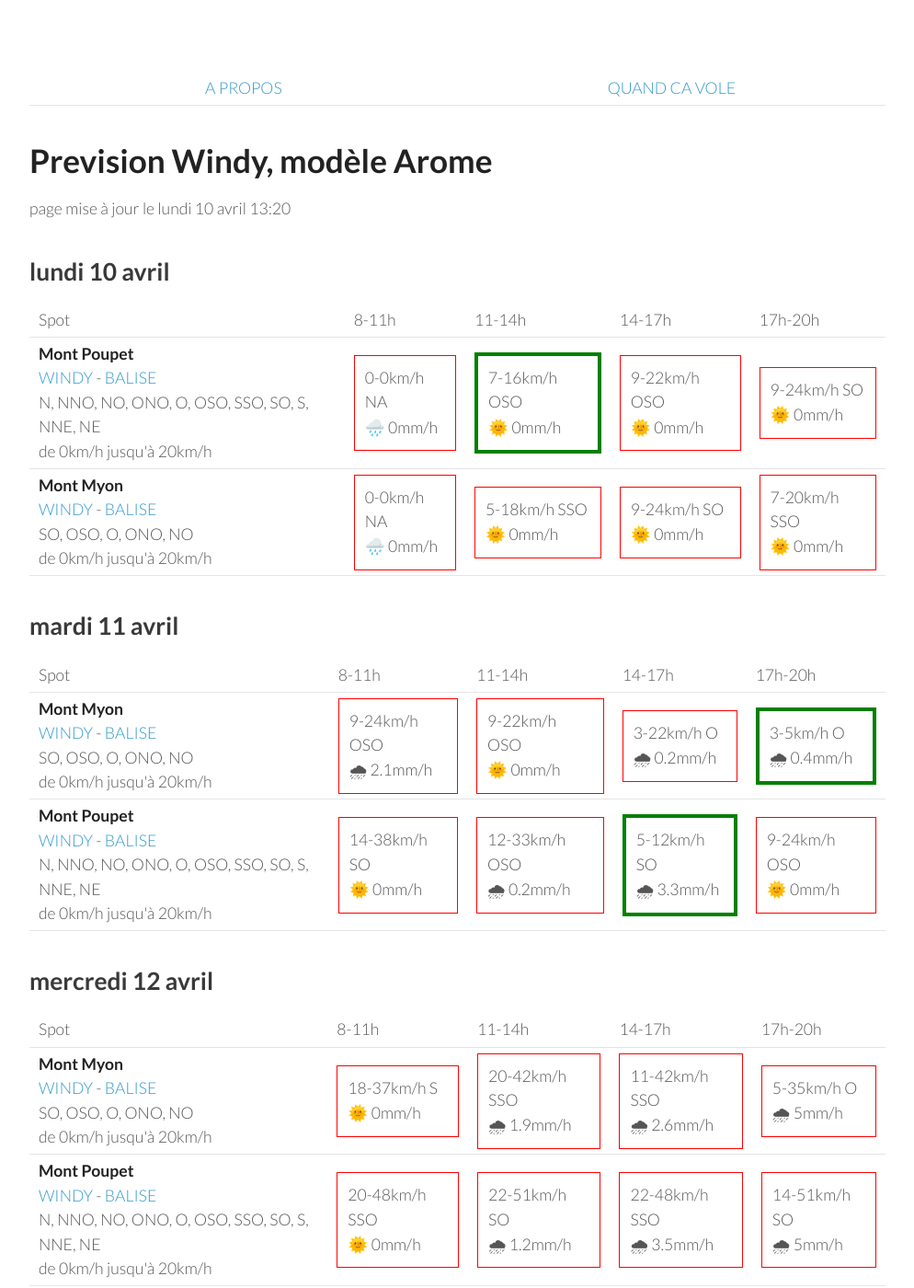
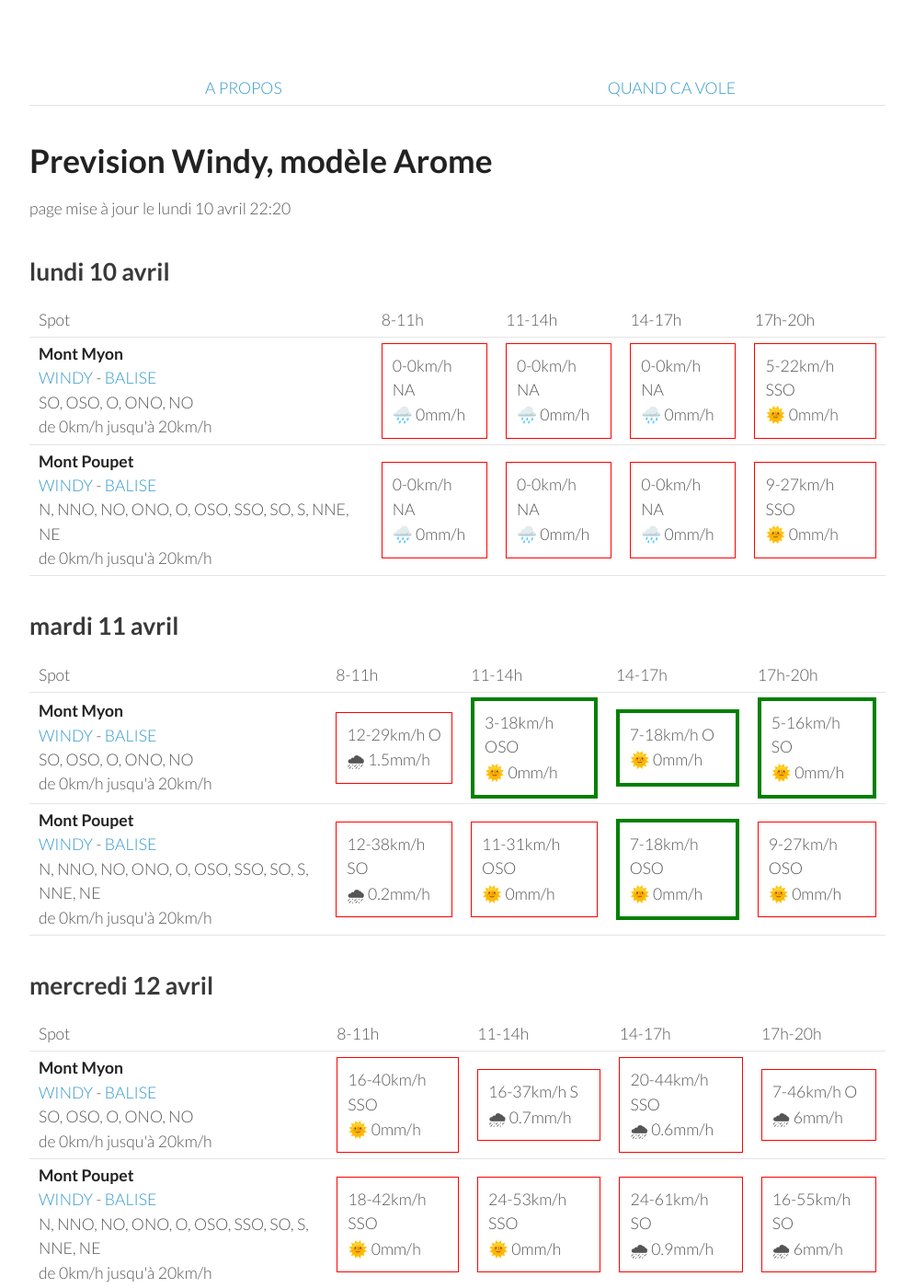
Before and after one commit to parapente-dans-le-nord/parapente-dans-le-nord.github.io, a Jekyll site: the page built from jura.markdown, in a window 1280 px wide and 1400 px high. Shown: the whole window at 92% size, without its empty margins (26-1020 px from the left). Built offline with Jekyll 4.4.1, drawn with Linux system fonts in a browser that asks for light colours; some of the changed text lies outside the part shown.

Commit message:
update index.markdown

```diff
--- a/jura.markdown
+++ b/jura.markdown
@@ -7,7 +7,7 @@ title:  "Tous les spots"
 {: .links}
 
 # Prevision Windy, modèle Arome
-page mise à jour le lundi 10 avril 13:20
+page mise à jour le lundi 10 avril 22:20
 
 ## lundi 10 avril
 
@@ -22,21 +22,21 @@ page mise à jour le lundi 10 avril 13:20
       <td>17h-20h</td>
     </tr>
 <tr>
+        <td><strong>Mont Myon</strong><br><a href="https://windy.com/46.331/5.397?45.898,5.394,8,m:eWoagj8">WINDY</a> - <span class=""><a href="http://www.balisemeteo.com/balise.php?idBalise=70">BALISE</a> </span><br> <span class="vent-favorable">SO, OSO, O, ONO, NO</span><br><span class="force-vent">de 0km/h jusqu'à 20km/h</span> </td>
+
+            <td><div class="not-flyable"><p>0-0km/h NA</p><p>🌧️ 0mm/h</p></div></td>
+            <td><div class="not-flyable"><p>0-0km/h NA</p><p>🌧️ 0mm/h</p></div></td>
+            <td><div class="not-flyable"><p>0-0km/h NA</p><p>🌧️ 0mm/h</p></div></td>
+            <td><div class="not-flyable"><p>5-22km/h SSO</p><p>🌞 0mm/h</p></div></td>
+
+    </tr>
+<tr>
         <td><strong>Mont Poupet</strong><br><a href="https://windy.com/46.970/5.876?46.541,5.876,8">WINDY</a> - <span class=""><a href="http://www.balisemeteo.com/balise.php?idBalise=92">BALISE</a> </span><br> <span class="vent-favorable">N, NNO, NO, ONO, O, OSO, SSO, SO, S, NNE, NE</span><br><span class="force-vent">de 0km/h jusqu'à 20km/h</span> </td>
 
             <td><div class="not-flyable"><p>0-0km/h NA</p><p>🌧️ 0mm/h</p></div></td>
-            <td><div class="flyable"><p>7-16km/h OSO</p><p>🌞 0mm/h</p></div></td>
-            <td><div class="not-flyable"><p>9-22km/h OSO</p><p>🌞 0mm/h</p></div></td>
-            <td><div class="not-flyable"><p>9-24km/h SO</p><p>🌞 0mm/h</p></div></td>
-
-    </tr>
-<tr>
-        <td><strong>Mont Myon</strong><br><a href="https://windy.com/46.331/5.397?45.898,5.394,8,m:eWoagj8">WINDY</a> - <span class=""><a href="http://www.balisemeteo.com/balise.php?idBalise=70">BALISE</a> </span><br> <span class="vent-favorable">SO, OSO, O, ONO, NO</span><br><span class="force-vent">de 0km/h jusqu'à 20km/h</span> </td>
-
             <td><div class="not-flyable"><p>0-0km/h NA</p><p>🌧️ 0mm/h</p></div></td>
-            <td><div class="not-flyable"><p>5-18km/h SSO</p><p>🌞 0mm/h</p></div></td>
-            <td><div class="not-flyable"><p>9-24km/h SO</p><p>🌞 0mm/h</p></div></td>
-            <td><div class="not-flyable"><p>7-20km/h SSO</p><p>🌞 0mm/h</p></div></td>
+            <td><div class="not-flyable"><p>0-0km/h NA</p><p>🌧️ 0mm/h</p></div></td>
+            <td><div class="not-flyable"><p>9-27km/h SSO</p><p>🌞 0mm/h</p></div></td>
 
     </tr>
 
@@ -58,20 +58,20 @@ page mise à jour le lundi 10 avril 13:20
 <tr>
         <td><strong>Mont Myon</strong><br><a href="https://windy.com/46.331/5.397?45.898,5.394,8,m:eWoagj8">WINDY</a> - <span class=""><a href="http://www.balisemeteo.com/balise.php?idBalise=70">BALISE</a> </span><br> <span class="vent-favorable">SO, OSO, O, ONO, NO</span><br><span class="force-vent">de 0km/h jusqu'à 20km/h</span> </td>
 
-            <td><div class="not-flyable"><p>9-24km/h OSO</p><p>🌧 2.1mm/h</p></div></td>
-            <td><div class="not-flyable"><p>9-22km/h OSO</p><p>🌞 0mm/h</p></div></td>
-            <td><div class="not-flyable"><p>3-22km/h O</p><p>🌧 0.2mm/h</p></div></td>
-            <td><div class="flyable"><p>3-5km/h O</p><p>🌧 0.4mm/h</p></div></td>
+            <td><div class="not-flyable"><p>12-29km/h O</p><p>🌧 1.5mm/h</p></div></td>
+            <td><div class="flyable"><p>3-18km/h OSO</p><p>🌞 0mm/h</p></div></td>
+            <td><div class="flyable"><p>7-18km/h O</p><p>🌞 0mm/h</p></div></td>
+            <td><div class="flyable"><p>5-16km/h SO</p><p>🌞 0mm/h</p></div></td>
 
 
     </tr>
 <tr>
         <td><strong>Mont Poupet</strong><br><a href="https://windy.com/46.970/5.876?46.541,5.876,8">WINDY</a> - <span class=""><a href="http://www.balisemeteo.com/balise.php?idBalise=92">BALISE</a> </span><br> <span class="vent-favorable">N, NNO, NO, ONO, O, OSO, SSO, SO, S, NNE, NE</span><br><span class="force-vent">de 0km/h jusqu'à 20km/h</span> </td>
 
-            <td><div class="not-flyable"><p>14-38km/h SO</p><p>🌞 0mm/h</p></div></td>
-            <td><div class="not-flyable"><p>12-33km/h OSO</p><p>🌧 0.2mm/h</p></div></td>
-            <td><div class="flyable"><p>5-12km/h SO</p><p>🌧 3.3mm/h</p></div></td>
-            <td><div class="not-flyable"><p>9-24km/h OSO</p><p>🌞 0mm/h</p></div></td>
+            <td><div class="not-flyable"><p>12-38km/h SO</p><p>🌧 0.2mm/h</p></div></td>
+            <td><div class="not-flyable"><p>11-31km/h OSO</p><p>🌞 0mm/h</p></div></td>
+            <td><div class="flyable"><p>7-18km/h OSO</p><p>🌞 0mm/h</p></div></td>
+            <td><div class="not-flyable"><p>9-27km/h OSO</p><p>🌞 0mm/h</p></div></td>
 
 
     </tr>
@@ -94,20 +94,20 @@ page mise à jour le lundi 10 avril 13:20
 <tr>
         <td><strong>Mont Myon</strong><br><a href="https://windy.com/46.331/5.397?45.898,5.394,8,m:eWoagj8">WINDY</a> - <span class=""><a href="http://www.balisemeteo.com/balise.php?idBalise=70">BALISE</a> </span><br> <span class="vent-favorable">SO, OSO, O, ONO, NO</span><br><span class="force-vent">de 0km/h jusqu'à 20km/h</span> </td>
 
-            <td><div class="not-flyable"><p>18-37km/h S</p><p>🌞 0mm/h</p></div></td>
-            <td><div class="not-flyable"><p>20-42km/h SSO</p><p>🌧 1.9mm/h</p></div></td>
-            <td><div class="not-flyable"><p>11-42km/h SSO</p><p>🌧 2.6mm/h</p></div></td>
-            <td><div class="not-flyable"><p>5-35km/h O</p><p>🌧 5mm/h</p></div></td>
+            <td><div class="not-flyable"><p>16-40km/h SSO</p><p>🌞 0mm/h</p></div></td>
+            <td><div class="not-flyable"><p>16-37km/h S</p><p>🌧 0.7mm/h</p></div></td>
+            <td><div class="not-flyable"><p>20-44km/h SSO</p><p>🌧 0.6mm/h</p></div></td>
+            <td><div class="not-flyable"><p>7-46km/h O</p><p>🌧 6mm/h</p></div></td>
 
 
     </tr>
 <tr>
         <td><strong>Mont Poupet</strong><br><a href="https://windy.com/46.970/5.876?46.541,5.876,8">WINDY</a> - <span class=""><a href="http://www.balisemeteo.com/balise.php?idBalise=92">BALISE</a> </span><br> <span class="vent-favorable">N, NNO, NO, ONO, O, OSO, SSO, SO, S, NNE, NE</span><br><span class="force-vent">de 0km/h jusqu'à 20km/h</span> </td>
 
-            <td><div class="not-flyable"><p>20-48km/h SSO</p><p>🌞 0mm/h</p></div></td>
-            <td><div class="not-flyable"><p>22-51km/h SO</p><p>🌧 1.2mm/h</p></div></td>
-            <td><div class="not-flyable"><p>22-48km/h SSO</p><p>🌧 3.5mm/h</p></div></td>
-            <td><div class="not-flyable"><p>14-51km/h SO</p><p>🌧 5mm/h</p></div></td>
+            <td><div class="not-flyable"><p>18-42km/h SSO</p><p>🌞 0mm/h</p></div></td>
+            <td><div class="not-flyable"><p>24-53km/h SSO</p><p>🌞 0mm/h</p></div></td>
+            <td><div class="not-flyable"><p>24-61km/h SO</p><p>🌧 0.9mm/h</p></div></td>
+            <td><div class="not-flyable"><p>16-55km/h SO</p><p>🌧 6mm/h</p></div></td>
 
 
     </tr>
@@ -130,20 +130,20 @@ page mise à jour le lundi 10 avril 13:20
 <tr>
         <td><strong>Mont Myon</strong><br><a href="https://windy.com/46.331/5.397?45.898,5.394,8,m:eWoagj8">WINDY</a> - <span class=""><a href="http://www.balisemeteo.com/balise.php?idBalise=70">BALISE</a> </span><br> <span class="vent-favorable">SO, OSO, O, ONO, NO</span><br><span class="force-vent">de 0km/h jusqu'à 20km/h</span> </td>
 
-            <td><div class="not-flyable"><p>9-20km/h S</p><p>🌧 1.7mm/h</p></div></td>
-            <td><div class="not-flyable"><p>11-27km/h SO</p><p>🌧 1.4mm/h</p></div></td>
-            <td><div class="not-flyable"><p>9-27km/h O</p><p>🌧 0.7mm/h</p></div></td>
-            <td><div class="not-flyable"><p>3-25km/h OSO</p><p>🌧 0.6mm/h</p></div></td>
+            <td><div class="not-flyable"><p>5-11km/h SSO</p><p>🌧 0.4mm/h</p></div></td>
+            <td><div class="not-flyable"><p>9-25km/h O</p><p>🌧 0.5mm/h</p></div></td>
+            <td><div class="not-flyable"><p>9-25km/h ONO</p><p>🌧 0.2mm/h</p></div></td>
+            <td><div class="not-flyable"><p>7-24km/h NO</p><p>🌞 0mm/h</p></div></td>
 
 
     </tr>
 <tr>
         <td><strong>Mont Poupet</strong><br><a href="https://windy.com/46.970/5.876?46.541,5.876,8">WINDY</a> - <span class=""><a href="http://www.balisemeteo.com/balise.php?idBalise=92">BALISE</a> </span><br> <span class="vent-favorable">N, NNO, NO, ONO, O, OSO, SSO, SO, S, NNE, NE</span><br><span class="force-vent">de 0km/h jusqu'à 20km/h</span> </td>
 
-            <td><div class="not-flyable"><p>18-38km/h SO</p><p>🌧 0.3mm/h</p></div></td>
-            <td><div class="not-flyable"><p>14-38km/h SO</p><p>🌧 1.3mm/h</p></div></td>
-            <td><div class="not-flyable"><p>12-35km/h OSO</p><p>🌧 0.6mm/h</p></div></td>
-            <td><div class="not-flyable"><p>9-33km/h OSO</p><p>🌧 1.4mm/h</p></div></td>
+            <td><div class="not-flyable"><p>14-31km/h SO</p><p>🌞 0mm/h</p></div></td>
+            <td><div class="not-flyable"><p>14-37km/h OSO</p><p>🌧 0.2mm/h</p></div></td>
+            <td><div class="not-flyable"><p>11-31km/h OSO</p><p>🌞 0mm/h</p></div></td>
+            <td><div class="not-flyable"><p>7-27km/h ONO</p><p>🌞 0mm/h</p></div></td>
 
 
     </tr>
@@ -166,20 +166,20 @@ page mise à jour le lundi 10 avril 13:20
 <tr>
         <td><strong>Mont Myon</strong><br><a href="https://windy.com/46.331/5.397?45.898,5.394,8,m:eWoagj8">WINDY</a> - <span class=""><a href="http://www.balisemeteo.com/balise.php?idBalise=70">BALISE</a> </span><br> <span class="vent-favorable">SO, OSO, O, ONO, NO</span><br><span class="force-vent">de 0km/h jusqu'à 20km/h</span> </td>
 
-            <td><div class="not-flyable"><p>7-16km/h SSE</p><p>🌞 0mm/h</p></div></td>
-            <td><div class="not-flyable"><p>12-27km/h S</p><p>🌞 0mm/h</p></div></td>
-            <td><div class="not-flyable"><p>18-38km/h SSO</p><p>🌧 0.2mm/h</p></div></td>
-            <td><div class="not-flyable"><p>20-42km/h S</p><p>🌧 1.1mm/h</p></div></td>
+            <td><div class="not-flyable"><p>1-9km/h SSO</p><p>🌞 0mm/h</p></div></td>
+            <td><div class="not-flyable"><p>7-22km/h SSO</p><p>🌞 0mm/h</p></div></td>
+            <td><div class="not-flyable"><p>12-31km/h SSO</p><p>🌞 0mm/h</p></div></td>
+            <td><div class="not-flyable"><p>14-31km/h S</p><p>🌧 0.5mm/h</p></div></td>
 
 
     </tr>
 <tr>
         <td><strong>Mont Poupet</strong><br><a href="https://windy.com/46.970/5.876?46.541,5.876,8">WINDY</a> - <span class=""><a href="http://www.balisemeteo.com/balise.php?idBalise=92">BALISE</a> </span><br> <span class="vent-favorable">N, NNO, NO, ONO, O, OSO, SSO, SO, S, NNE, NE</span><br><span class="force-vent">de 0km/h jusqu'à 20km/h</span> </td>
 
-            <td><div class="not-flyable"><p>11-24km/h S</p><p>🌞 0mm/h</p></div></td>
-            <td><div class="not-flyable"><p>14-31km/h SSO</p><p>🌞 0mm/h</p></div></td>
+            <td><div class="not-flyable"><p>11-22km/h S</p><p>🌞 0mm/h</p></div></td>
+            <td><div class="not-flyable"><p>12-29km/h SSO</p><p>🌞 0mm/h</p></div></td>
             <td><div class="not-flyable"><p>14-33km/h SO</p><p>🌞 0mm/h</p></div></td>
-            <td><div class="not-flyable"><p>16-38km/h S</p><p>🌧 1.1mm/h</p></div></td>
+            <td><div class="not-flyable"><p>14-33km/h SO</p><p>🌞 0mm/h</p></div></td>
 
 
     </tr>
@@ -202,20 +202,20 @@ page mise à jour le lundi 10 avril 13:20
 <tr>
         <td><strong>Mont Myon</strong><br><a href="https://windy.com/46.331/5.397?45.898,5.394,8,m:eWoagj8">WINDY</a> - <span class=""><a href="http://www.balisemeteo.com/balise.php?idBalise=70">BALISE</a> </span><br> <span class="vent-favorable">SO, OSO, O, ONO, NO</span><br><span class="force-vent">de 0km/h jusqu'à 20km/h</span> </td>
 
-            <td><div class="not-flyable"><p>11-27km/h SO</p><p>🌧 2.3mm/h</p></div></td>
-            <td><div class="not-flyable"><p>14-37km/h O</p><p>🌧 0.5mm/h</p></div></td>
-            <td><div class="not-flyable"><p>16-40km/h NO</p><p>🌧 1.3mm/h</p></div></td>
-            <td><div class="not-flyable"><p>14-40km/h NO</p><p>🌧 0.6mm/h</p></div></td>
+            <td><div class="not-flyable"><p>14-37km/h OSO</p><p>🌧 3.9mm/h</p></div></td>
+            <td><div class="not-flyable"><p>16-42km/h O</p><p>🌧 1.4mm/h</p></div></td>
+            <td><div class="not-flyable"><p>20-44km/h O</p><p>🌧 0.7mm/h</p></div></td>
+            <td><div class="not-flyable"><p>11-48km/h SO</p><p>🌧 4.2mm/h</p></div></td>
 
 
     </tr>
 <tr>
         <td><strong>Mont Poupet</strong><br><a href="https://windy.com/46.970/5.876?46.541,5.876,8">WINDY</a> - <span class=""><a href="http://www.balisemeteo.com/balise.php?idBalise=92">BALISE</a> </span><br> <span class="vent-favorable">N, NNO, NO, ONO, O, OSO, SSO, SO, S, NNE, NE</span><br><span class="force-vent">de 0km/h jusqu'à 20km/h</span> </td>
 
-            <td><div class="not-flyable"><p>18-38km/h OSO</p><p>🌧 3.9mm/h</p></div></td>
-            <td><div class="not-flyable"><p>18-44km/h O</p><p>🌧 1.4mm/h</p></div></td>
-            <td><div class="not-flyable"><p>18-44km/h ONO</p><p>🌧 0.4mm/h</p></div></td>
-            <td><div class="not-flyable"><p>18-44km/h NO</p><p>🌧 1.1mm/h</p></div></td>
+            <td><div class="not-flyable"><p>20-53km/h O</p><p>🌧 4.1mm/h</p></div></td>
+            <td><div class="not-flyable"><p>20-46km/h OSO</p><p>🌧 1.6mm/h</p></div></td>
+            <td><div class="not-flyable"><p>18-46km/h O</p><p>🌧 3mm/h</p></div></td>
+            <td><div class="not-flyable"><p>18-42km/h SO</p><p>🌧 3.3mm/h</p></div></td>
 
 
     </tr>
```
